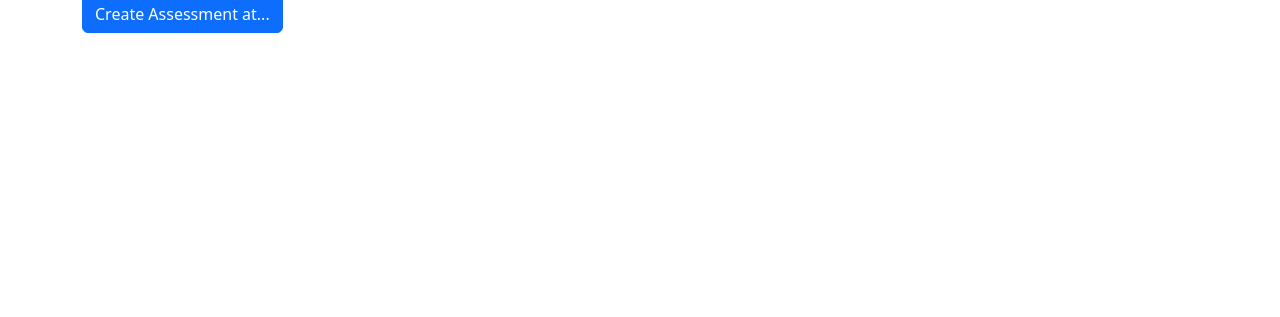
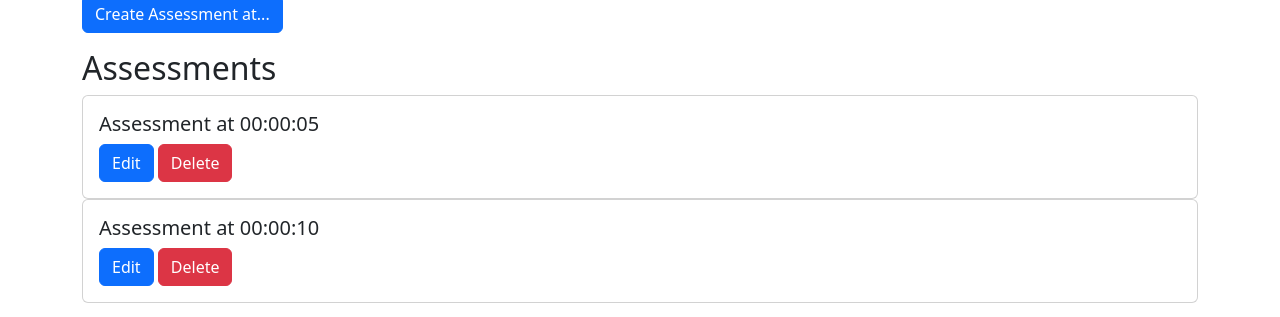
Before and after one commit to rimvelvet31/webdev_lms_compiled, a PHP site: page /video_assessments.php?video=2 in a window 1280 px wide. Shown: the part 483-800 px from the top of the page. Run offline with PHP 8.4, Linux system fonts and the light colour scheme; the visitor is signed in with stand-in values (Sample User, id 1); data comes from the database, SQL or seed files in the repository.

Commit message:
added edit/delete to assessments

```diff
--- a/controller/create_assessment.js
+++ b/controller/create_assessment.js
@@ -267,7 +267,7 @@ document
       .then((data) => {
         console.log(data);
         doAlert = false;
-        window.location.href = "video_assessments.php";
+        window.location.href = `video_assessments.php?video=${video}`;
       })
       .catch((err) => {
         console.error("Error parsing JSON:", err);
--- /dev/null
+++ b/controller/video_assessments.js
@@ -0,0 +1,48 @@
+document
+  .getElementById("videoPlayer")
+  .addEventListener("timeupdate", function (event) {
+    updateTimestampButton(event.target.currentTime);
+  });
+
+document
+  .getElementById("videoPlayer")
+  .addEventListener("click", function (event) {
+    const video = event.target;
+    const duration = video.duration;
+    const progressBar = event.target;
+
+    const rect = progressBar.getBoundingClientRect();
+    const clickX = event.clientX - rect.left;
+
+    const clickPositionPercentage = clickX / rect.width;
+    const clickTime = duration * clickPositionPercentage;
+
+    video.currentTime = clickTime;
+
+    updateTimestampButton(clickTime);
+  });
+
+function updateTimestampButton(currentTime) {
+  currentTime = Math.floor(currentTime);
+
+  const hours = Math.floor(currentTime / 3600);
+  const minutes = Math.floor((currentTime % 3600) / 60);
+  const seconds = Math.floor(currentTime % 60);
+
+  let timestamp;
+  if (hours > 0) {
+    timestamp = `${hours}:${minutes < 10 ? "0" : ""}${minutes}:${
+      seconds < 10 ? "0" : ""
+    }${seconds}`;
+  } else {
+    timestamp = `${minutes}:${seconds < 10 ? "0" : ""}${seconds}`;
+  }
+
+  document.getElementById(
+    "assessmentButton"
+  ).textContent = `Create Assessment at ${timestamp}`;
+
+  const assessmentButton = document.getElementById("assessmentButton");
+  assessmentButton.textContent = `Create Assessment at ${timestamp}`;
+  assessmentButton.href = `create_assessment.html?video=<?php echo $video_id; ?>&timestamp=${currentTime}`;
+}
--- a/video_assessments.php
+++ b/video_assessments.php
@@ -20,6 +20,20 @@ if (isset($_GET['video'])) {
 } else {
   echo "<div class='alert alert-danger'>Invalid video ID.</div>";
 }
+
+// Fetch assessments associated with the video
+$stmt = $mysqli->prepare("SELECT id, _timestamp FROM interactive_video_assessment WHERE video_id = ?");
+$stmt->bind_param("i", $video_id);
+$stmt->execute();
+$stmt->bind_result($assessment_id, $timestamp);
+$assessments = [];
+while ($stmt->fetch()) {
+  $assessments[] = [
+    'id' => $assessment_id,
+    'timestamp' => $timestamp
+  ];
+}
+$stmt->close();
 ?>
 
 <!DOCTYPE html>
@@ -43,51 +57,30 @@ if (isset($_GET['video'])) {
 
   <a href="create_assessment.html" id="assessmentButton" class="btn btn-primary">Create Assessment at...</a>
 
-  <script>
-    document.getElementById('videoPlayer').addEventListener('timeupdate', function(event) {
-      updateTimestampButton(event.target.currentTime);
-    });
+  <div class="mt-3">
 
-    document.getElementById('videoPlayer').addEventListener('click', function(event) {
-      const video = event.target;
-      const duration = video.duration;
-      const progressBar = event.target;
+    <?php if (!empty($assessments)) : ?>
+      <h2>Assessments</h2>
+    <?php endif; ?>
 
-      const rect = progressBar.getBoundingClientRect();
-      const clickX = event.clientX - rect.left;
+    <?php foreach ($assessments as $assessment) : ?>
+      <div class="card" style="width: 800">
+        <div class="card-body">
+          <h5 class="card-title">
+            Assessment at <?php echo $assessment['timestamp'] ?>
+          </h5>
+          <a href="edit_assessment.php?video=<?php echo $video_id ?>&assessment_id=<?php echo $assessment['id'] ?>" class="btn btn-primary">Edit</a>
+          <a href="delete_assessment.php?video=<?php echo $video_id ?>&assessment_id=<?php echo $assessment['id'] ?>" class=" btn btn-danger" onclick="return confirm('Are you sure you want to delete this assessment?');">
+            Delete
+          </a>
+        </div>
+      </div>
+    <?php endforeach; ?>
 
-      const clickPositionPercentage = clickX / rect.width;
-      const clickTime = duration * clickPositionPercentage;
+    <script src="controller/video_assessments.js"></script>
 
-      video.currentTime = clickTime;
-
-      updateTimestampButton(clickTime);
-    });
-
-    function updateTimestampButton(currentTime) {
-      currentTime = Math.floor(currentTime);
-
-      const hours = Math.floor(currentTime / 3600);
-      const minutes = Math.floor((currentTime % 3600) / 60);
-      const seconds = Math.floor(currentTime % 60);
-
-      let timestamp;
-      if (hours > 0) {
-        timestamp = `${hours}:${minutes < 10 ? '0' : ''}${minutes}:${seconds < 10 ? '0' : ''}${seconds}`;
-      } else {
-        timestamp = `${minutes}:${seconds < 10 ? '0' : ''}${seconds}`;
-      }
-
-      document.getElementById('assessmentButton').textContent = `Create Assessment at ${timestamp}`;
-
-      const assessmentButton = document.getElementById('assessmentButton');
-      assessmentButton.textContent = `Create Assessment at ${timestamp}`;
-      assessmentButton.href = `create_assessment.html?video=<?php echo $video_id; ?>&timestamp=${currentTime}`;
-    }
-  </script>
-
-  <!-- Bootstrap -->
-  <script src="https://cdn.jsdelivr.net/npm/bootstrap@5.3.3/dist/js/bootstrap.bundle.min.js" integrity="sha384-YvpcrYf0tY3lHB60NNkmXc5s9fDVZLESaAA55NDzOxhy9GkcIdslK1eN7N6jIeHz" crossorigin="anonymous"></script>
+    <!-- Bootstrap -->
+    <script src="https://cdn.jsdelivr.net/npm/bootstrap@5.3.3/dist/js/bootstrap.bundle.min.js" integrity="sha384-YvpcrYf0tY3lHB60NNkmXc5s9fDVZLESaAA55NDzOxhy9GkcIdslK1eN7N6jIeHz" crossorigin="anonymous"></script>
 </body>
 
 </html>
```
Also changed, not shown: delete_assessment.php (added, +29 -0 lines), edit_assessment.php (+6 -2 lines).
